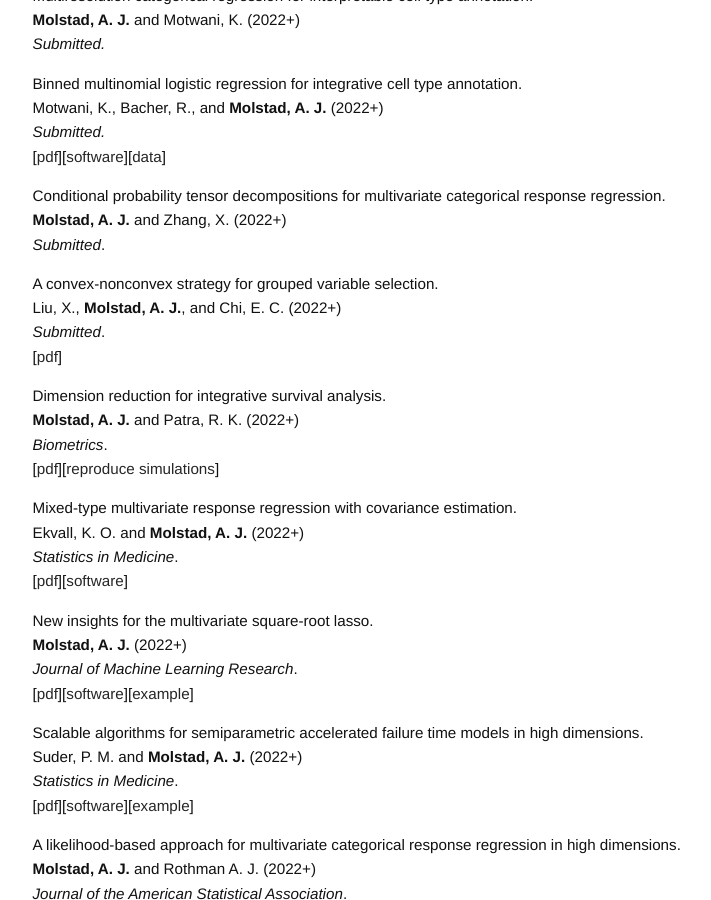
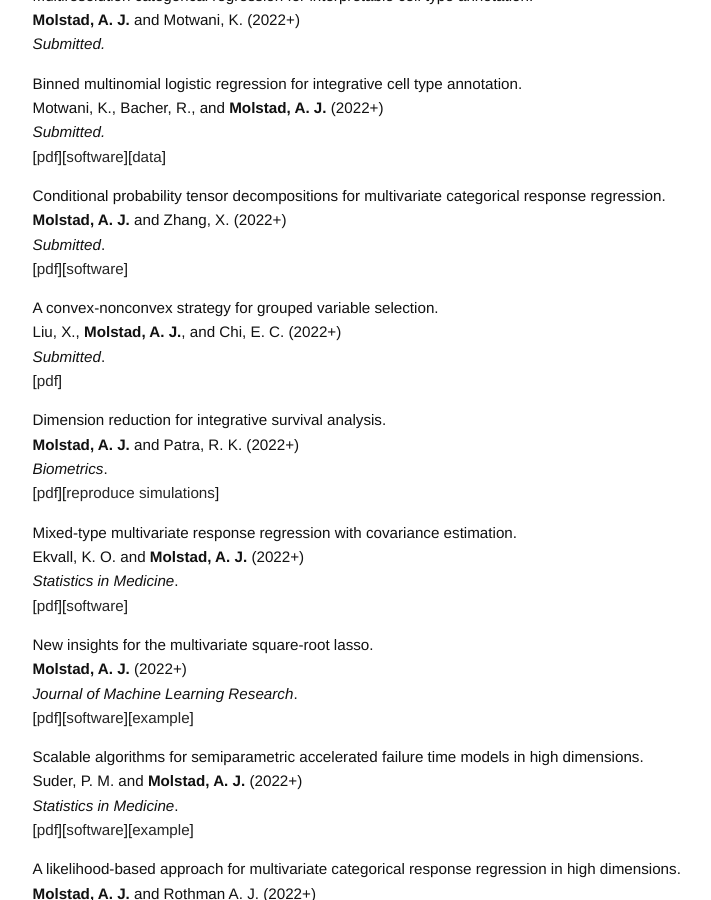
Before and after one commit to ajmolstad/ajmolstad.github.io, a Jekyll site: the page built from research.md, in a window 1280 px wide and 900 px high, scrolled down 509 px. Shown: the whole window, without its empty margins (275-986 px from the left). Built offline with Jekyll 4.4.1, drawn with Linux system fonts in a browser that asks for light colours.

Commit message:
Update research.md

```diff
--- a/research.md
+++ b/research.md
@@ -35,6 +35,7 @@ Conditional probability tensor decompositions for
 multivariate categorical response regression. <br>
 **Molstad, A. J.** and Zhang, X. (2022+)<br>
 *Submitted*. <br>
+[[pdf](https://arxiv.org/abs/2206.10676)][[software](https://github.com/ajmolstad/CondTensorDecomp)]
 
 A convex-nonconvex strategy for grouped variable selection. <br>
 Liu, X., **Molstad, A. J.**, and Chi, E. C. (2022+) <br>
```
